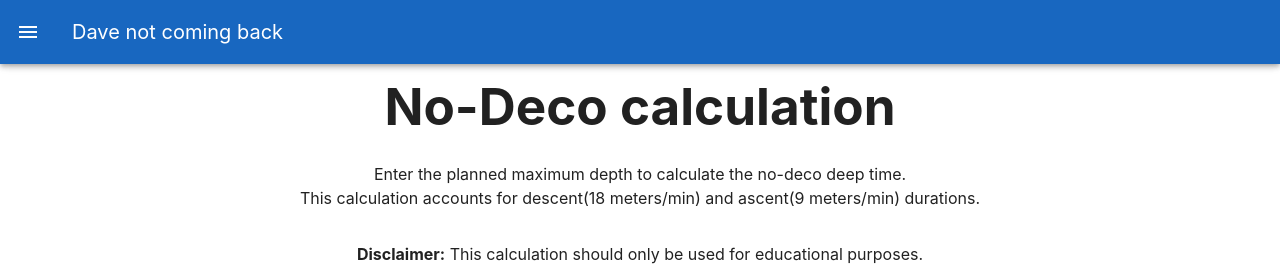
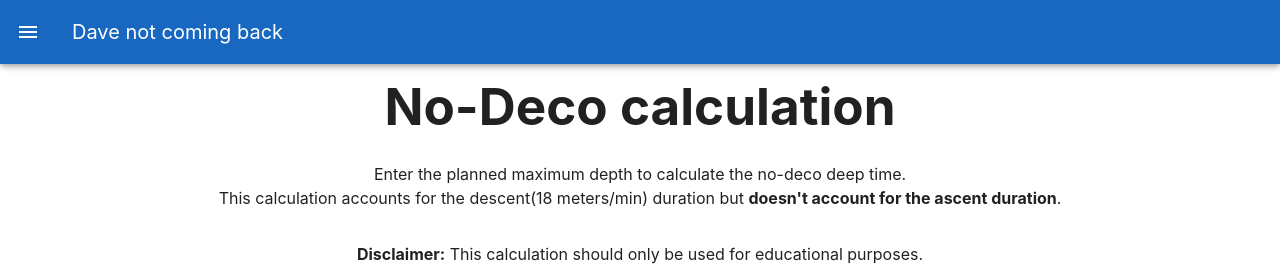
Before and after one commit to meinac/dave, a Vue app: page /no-deco in a window 1280 px wide. Shown: the top 269 px of the page. Built offline with nearby package versions, Linux system fonts and the light colour scheme.

Commit message:
Fix description about NDL calculation

```diff
--- a/src/pages/NoDeco.vue
+++ b/src/pages/NoDeco.vue
@@ -46,7 +46,7 @@ export default {
       <v-row>
         <v-container>
           <p>Enter the planned maximum depth to calculate the no-deco deep time.</p>
-          <p>This calculation accounts for descent(18 meters/min) and ascent(9 meters/min) durations.</p>
+          <p>This calculation accounts for the descent(18 meters/min) duration but <strong>doesn't account for the ascent duration</strong>.</p>
         </v-container>
       </v-row>
       <v-row>
```
